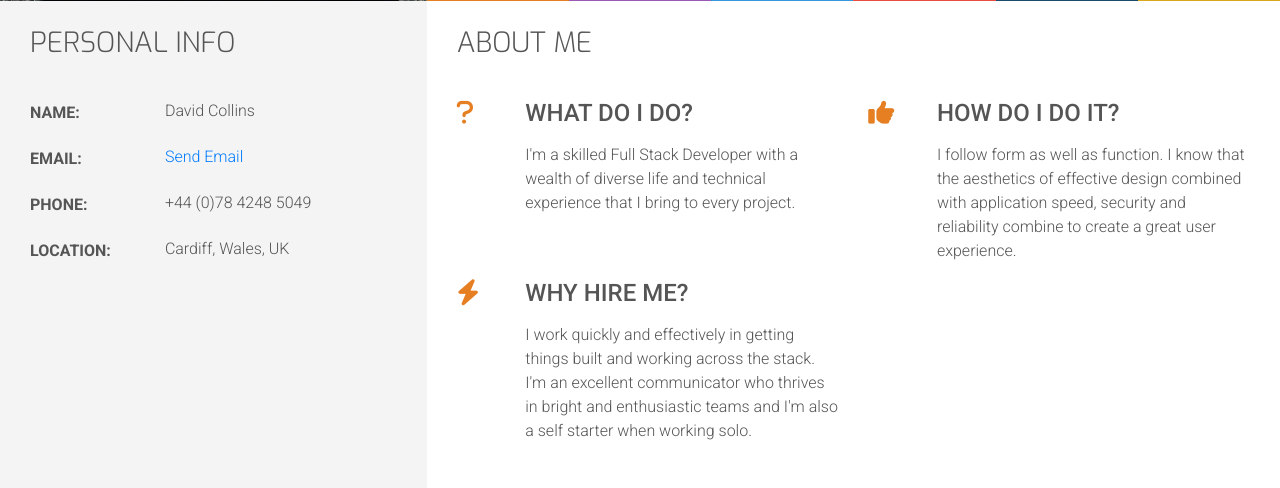
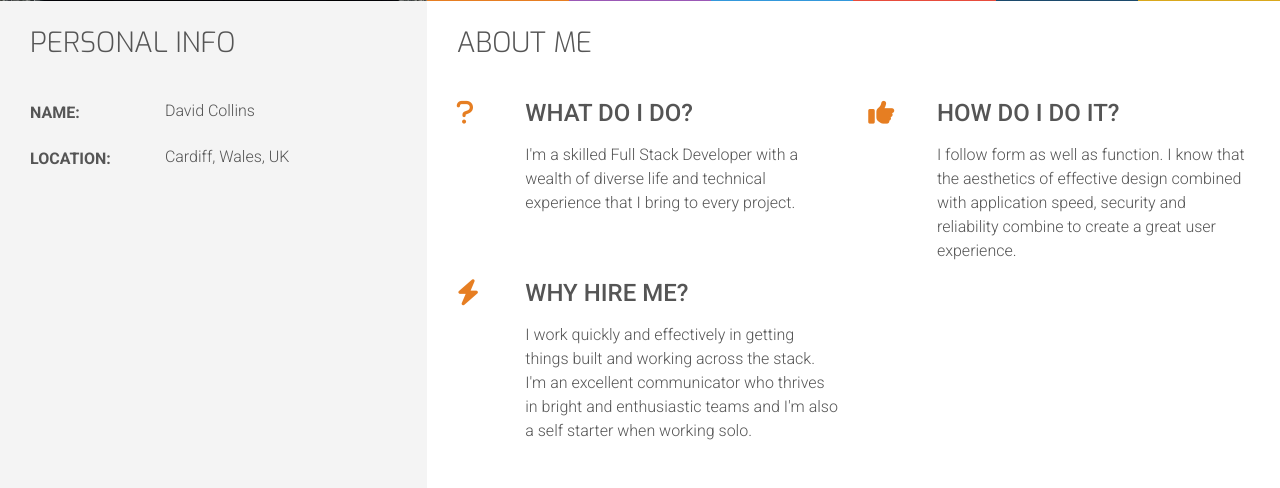
Before and after one commit to davecoll3/david-collins-portfolio-site, a Flask app: page / in a window 1280 px wide. Shown: the part 368-856 px from the top of the page. Run offline with Flask 3, Linux system fonts and the light colour scheme; some libraries are stand-ins or nearby versions.

Commit message:
Updated emailjs details in sendEmail.js

```diff
--- a/static/css/styles.css
+++ b/static/css/styles.css
@@ -239,7 +239,7 @@ footer .cv-pdf i:hover {
 }
 
 .social-links li a i:hover {
-    background: #e84610;
+    background: #e67e22;
 }
 
 #footer-details {
@@ -379,10 +379,13 @@ footer .cv-pdf i:hover {
     max-width: 70%;
 }
 
+form > input {
+    margin-bottom: 5px;
+}
+
 button[type="submit"] {
     margin-top: 15px;
     margin-bottom: 20px;
-    background-color: #e84610;
     color: #fafafa;
 }
 
@@ -403,7 +406,5 @@ div#map {
     .center-form {
         padding-top: 30px;
         min-height: 240px;
-        margin: 0 auto;
-        max-width: 50%;
     }
 }
--- a/static/js/sendEmail.js
+++ b/static/js/sendEmail.js
@@ -1,5 +1,5 @@
 function sendMail(contactForm) {
-    emailjs.send("service_bqajozk", "david", {
+    emailjs.send("service_qauy0co","david", {
         "from_name": contactForm.name.value,
         "from_email": contactForm.emailaddress.value,
         "project_request": contactForm.projectsummary.value
@@ -7,9 +7,11 @@ function sendMail(contactForm) {
     .then(
         function(response) {
             console.log("SUCCESS", response);
+            alert("Email sent successfully!");
         },
         function(error) {
             console.log("FAILED", error);
+            alert("FAILED!"+error);
         }
     );
     return false;  // To block from loading a new page
--- a/templates/index.html
+++ b/templates/index.html
@@ -22,25 +22,7 @@
                     <p>David Collins</p>
                 </div>
             </div>
-            <!-- Email Address -->
-            <div class="personal-info-item">
-                <div class="key">
-                    <p class="uppercase">Email:</p>
-                </div>
-                <div class="value">
-                    <a href="mailto:davemattcoll@gmail.com">Send Email</a>
-                </div>
-            </div>
-            <!-- Phone Number -->
-            <div class="personal-info-item">
-                <div class="key">
-                    <p class="uppercase">Phone:</p>
-                </div>
-                <div class="value">
-                    <p>+44 (0)78 4248 5049</p>
-                </div>
-            </div>
-            <!-- Address -->
+            <!-- Location -->
             <div class="personal-info-item">
                 <div class="key">
                     <p class="uppercase">Location:</p>
```
Also changed, not shown: templates/contact.html (+7 -3 lines).
